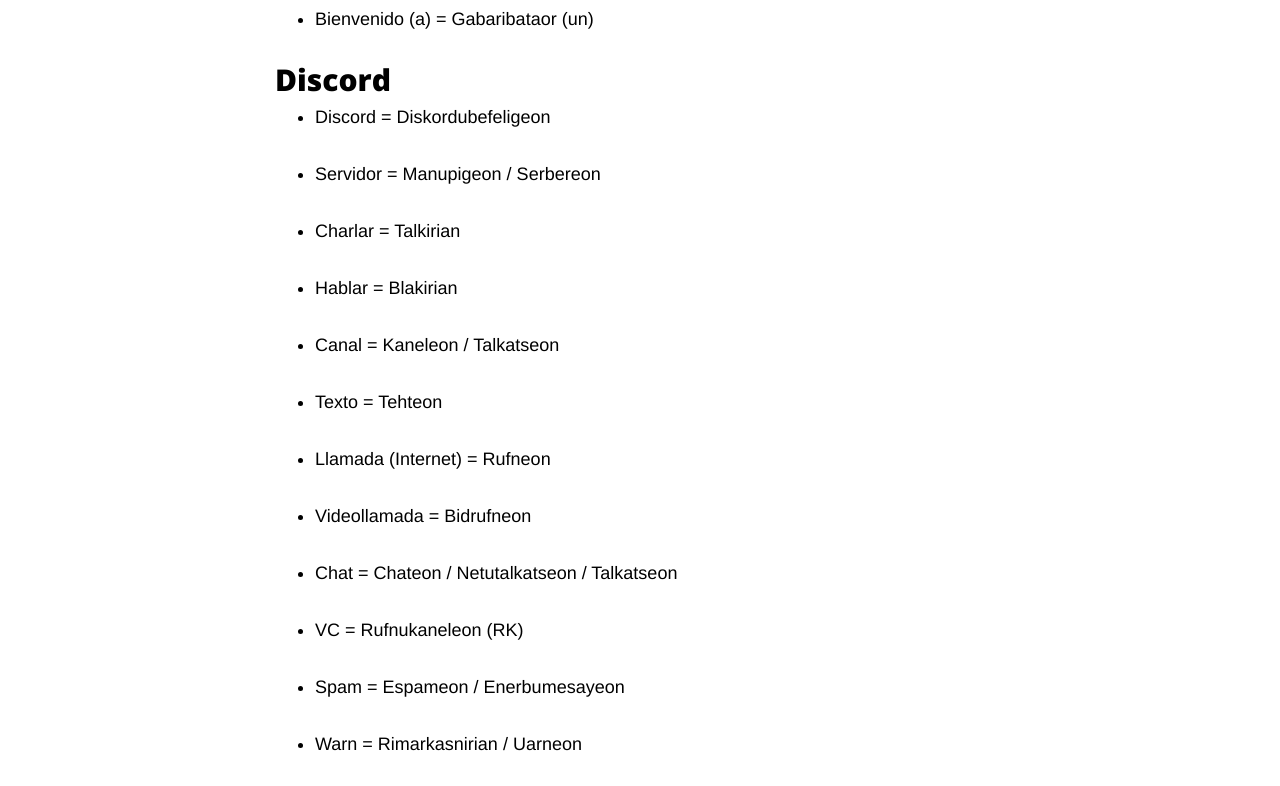
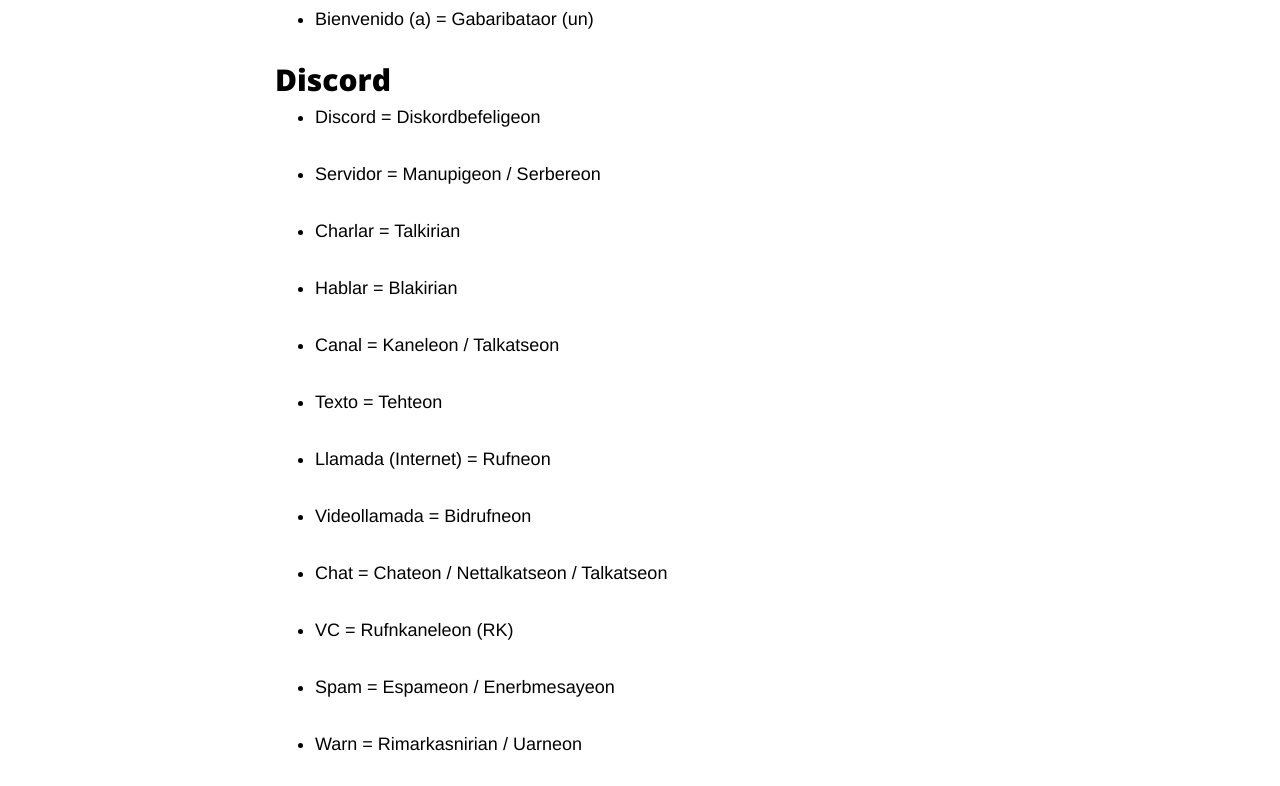
Before and after one commit to MetroManSR/MetroWeb1, a Jekyll site: the page built from balkeon/docs/vocabulary.md, in a window 1280 px wide and 1400 px high, scrolled down 1072 px. Shown: the part 153-939 px from the top of the window. Built offline with Jekyll 4.4.1, drawn with Linux system fonts in a browser that asks for light colours; our own code applies the rules of GitHub Pages for plain Markdown files; comment, search, counter and statistics services are not loaded; some of the changed text lies outside the part shown.

Commit message:
Up to date vocabulary.md

```diff
--- a/balkeon/docs/vocabulary.md
+++ b/balkeon/docs/vocabulary.md
@@ -48,7 +48,7 @@
 
 ## Discord
 
-- Discord = Diskordubefeligeon
+- Discord = Diskordbefeligeon
 - Servidor = Manupigeon / Serbereon
 
 - Charlar = Talkirian
@@ -63,11 +63,11 @@
 
 - Videollamada = Bidrufneon
 
-- Chat = Chateon / Netutalkatseon / Talkatseon
+- Chat = Chateon / Nettalkatseon / Talkatseon
 
-- VC = Rufnukaneleon (RK)
+- VC = Rufnkaneleon (RK)
 
-- Spam = Espameon / Enerbumesayeon
+- Spam = Espameon / Enerbmesayeon
 
 - Warn = Rimarkasnirian / Uarneon
 
```
Also changed, not shown: other parts of balkeon/docs/vocabulary.md (+2 -2 lines).
